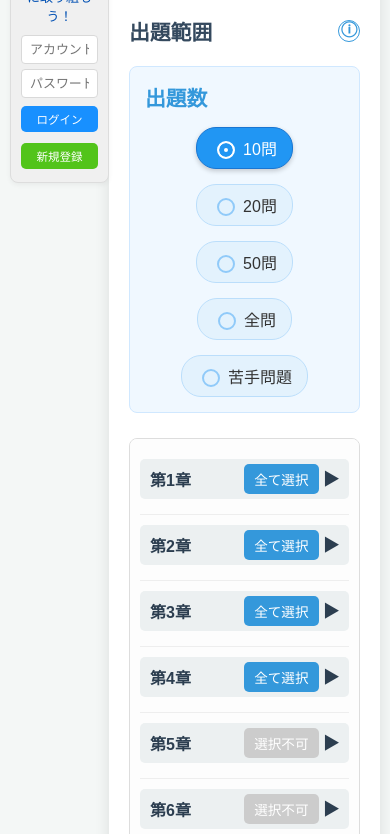
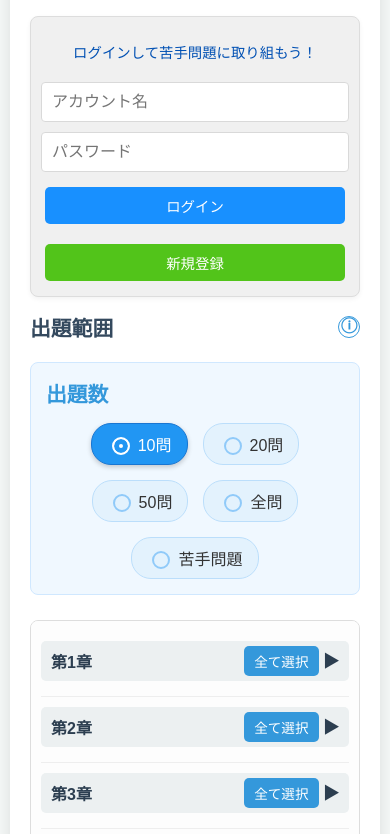
Before and after one commit to Boni8WH/WHQA, a plain HTML site: page index.html in a window 390 px wide. Shown: the part 85-919 px from the top of the page. Drawn offline with Linux system fonts and the light colour scheme.

Commit message:
Add files via upload

```diff
--- a/index.html
+++ b/index.html
@@ -8,6 +8,13 @@
     <link rel="stylesheet" href="style.css">
 </head>
 <body>
+    <div class="container">
+        <header>
+            <h1>世界史単語帳</h1>
+            <button id="backToSelectionFromCardButton" class="secondary-button header-back-button hidden">範囲選択に戻る</button>
+        </header>
+
+        <section class="selection-area">
             <section id="authSection" class="auth-section">
                 <div id="loggedInUserArea" class="logged-in-user-area hidden">
                     <p>ようこそ、<span id="loggedInUsername"></span>さん！</p>
@@ -22,13 +29,6 @@
                 </div>
             </section>
 
-    <div class="container">
-        <header>
-            <h1>世界史単語帳</h1>
-            <button id="backToSelectionFromCardButton" class="secondary-button header-back-button hidden">範囲選択に戻る</button>
-        </header>
-
-        <section class="selection-area">
             <h2>
                 出題範囲
                 <span id="infoIcon" class="info-icon">ⓘ</span>
@@ -66,7 +66,7 @@
             <div class="chapters-container">
             </div>
             <div class="selection-buttons">
-                <button id="startButton">学習開始</button>
+                <button id="startButton" class="main-action-button">学習開始</button>
                 <button id="resetSelectionButton" class="secondary-button">選択リセット</button>
             </div>
 
--- a/script.js
+++ b/script.js
@@ -56,7 +56,7 @@ const COMMAND_KEY = 'Avignon1309';
 
 
 // 認証関連の要素を取得
-const authSection = document.getElementById('authSection');
+const authSection = document.getElementById('authSection'); // authSectionを改めて取得
 const authMessage = document.getElementById('authMessage');
 const loginRegisterForm = document.getElementById('loginRegisterForm');
 const usernameInput = document.getElementById('usernameInput');
@@ -94,7 +94,7 @@ let lastSelectedQuestionCount = '10';
 // アプリ情報のデータ
 const appInfo = {
     lastUpdated: '2025年6月11日', // 今日の日付を記載
-    updateLog: '初リリース：全19章中、第8章まで実装' // 今回の更新内容を記載
+    updateLog: 'UIデザイン修正と苦手問題機能の改善。' // 今回の更新内容を記載
 };
 
 
@@ -110,7 +110,8 @@ function showSelectionArea() {
     startButton.textContent = '学習開始';
     backToSelectionFromCardButton.classList.add('hidden');
     infoPanel.classList.add('hidden');
-    // authSectionの表示・非表示はupdateAuthUIで制御されるため、ここでは変更しない
+    // ★修正点1: selection-area の時のみ認証セクションを表示★
+    authSection.classList.remove('hidden');
     updateAuthUI(); // 認証UIを更新
 }
 
@@ -122,7 +123,8 @@ function showCardArea() {
     messageText.textContent = '';
     backToSelectionFromCardButton.classList.remove('hidden');
     infoPanel.classList.add('hidden');
-    // authSectionの表示・非表示はupdateAuthUIで制御されるため、ここでは変更しない
+    // ★修正点1: card-area の時は認証セクションを非表示★
+    authSection.classList.add('hidden');
 }
 
 function showQuizResult() {
@@ -132,7 +134,8 @@ function showQuizResult() {
     messageText.classList.remove('hidden');
     backToSelectionFromCardButton.classList.add('hidden');
     infoPanel.classList.add('hidden');
-    // authSectionの表示・非表示はupdateAuthUIで制御されるため、ここでは変更しない
+    // ★修正点1: quizResult の時は認証セクションを非表示★
+    authSection.classList.add('hidden');
 }
 
 // ----------------------------------------------------
@@ -1104,7 +1107,7 @@ function recordCorrectAnswer(word) {
         if (existingIncorrectWord.correctStreak >= 2) {
             currentUser.incorrectWords.splice(existingIncorrectWordIndex, 1);
             messageText.classList.remove('hidden');
-            messageText.textContent = `「${word.question}」を苦手問題から削除しました！`;
+            messageText.textContent = `「克服！苦手問題から削除しました！`;
             messageText.style.color = '#27ae60';
             setTimeout(() => {
                 messageText.classList.add('hidden');
--- a/style.css
+++ b/style.css
@@ -21,7 +21,7 @@ body {
     width: 100%;
     box-sizing: border-box;
     position: relative; /* 他の要素とのz-indexのため */
-    z-index: 1; /* auth-sectionより手前に表示 */
+    z-index: 1;
 }
 
 header {
@@ -52,58 +52,54 @@ header h1 {
 
 
 /* ------------------------------------
-    アカウント認証エリアのスタイル (★ここを大きく変更★)
+    アカウント認証エリアのスタイル (★修正点: position:fixed を削除★)
 ------------------------------------ */
 .auth-section {
-    position: fixed; /* 画面に固定 */
-    top: 10px;
-    right: 10px;
     background-color: #f0f0f0; /* 少し薄めの背景色 */
     border: 1px solid #ddd;
     border-radius: 8px;
-    padding: 8px 12px; /* パディングを小さく */
+    padding: 15px; /* パディングを通常に戻す */
     box-shadow: 0 2px 5px rgba(0,0,0,0.05);
-    z-index: 1000; /* 他のコンテンツの上に表示 */
-    font-size: 0.9em; /* 文字サイズを小さく */
-    max-width: 250px; /* 最大幅を設定 */
-    box-sizing: border-box;
-    text-align: right; /* テキスト右寄せ */
+    margin-bottom: 20px; /* 下にスペースを追加 */
+    text-align: center; /* 中央寄せ */
 }
 
 .auth-message {
     font-size: 0.9em;
     color: #0050b3;
-    margin-bottom: 5px; /* マージンを小さく */
+    margin-bottom: 10px; /* マージンを通常に戻す */
     text-align: center;
 }
 
 .login-register-form {
     display: flex;
     flex-direction: column;
-    gap: 5px; /* 要素間の隙間を小さく */
+    gap: 10px; /* 要素間の隙間を通常に戻す */
     align-items: center;
 }
 
 .login-register-form input[type="text"],
 .login-register-form input[type="password"] {
-    width: 100%; /* 親要素に合わせて調整 */
-    padding: 6px 8px; /* パディングを小さく */
+    width: calc(100% - 20px); /* 幅を調整 */
+    padding: 10px; /* パディングを通常に戻す */
     border: 1px solid #d9d9d9;
     border-radius: 4px;
     box-sizing: border-box;
-    font-size: 0.9em;
+    font-size: 1em; /* 文字サイズを通常に戻す */
+    max-width: 300px; /* 最大幅を設定 */
 }
 
 .auth-button {
     background-color: #1890ff;
     color: white;
     border: none;
-    padding: 6px 12px; /* パディングを小さく */
+    padding: 10px 20px; /* パディングを通常に戻す */
     border-radius: 5px;
     cursor: pointer;
-    font-size: 0.9em; /* 文字サイズを小さく */
-    margin: 3px; /* マージンを小さく */
+    font-size: 1em; /* 文字サイズを通常に戻す */
+    margin: 5px; /* マージンを通常に戻す */
     transition: background-color 0.3s ease;
+    width: auto; /* 幅をコンテンツに合わせる */
 }
 
 .auth-button:hover {
@@ -111,9 +107,8 @@ header h1 {
 }
 
 .small-auth-button {
-    padding: 5px 10px;
-    font-size: 0.8em;
-    width: auto; /* ボタンの幅をコンテンツに合わせる */
+    padding: 8px 15px; /* 小さめのボタンのパディングを調整 */
+    font-size: 0.9em; /* 小さめのボタンのフォントサイズを調整 */
 }
 
 .secondary-auth-button {
@@ -126,12 +121,12 @@ header h1 {
 
 /* ログイン後の表示エリア */
 .logged-in-user-area {
-    font-size: 1em; /* 少し小さめに */
+    font-size: 1em;
     color: #0050b3;
     display: flex; /* 横並びにする */
     align-items: center;
-    gap: 10px; /* アイテム間の隙間 */
-    justify-content: flex-end; /* 右寄せ */
+    gap: 15px; /* アイテム間の隙間 */
+    justify-content: center; /* 中央寄せ */
 }
 
 .logged-in-user-area p {
@@ -684,24 +679,31 @@ p#message {
 
     /* auth-sectionのスマホ対応 */
     .auth-section {
-        position: static; /* 固定解除 */
-        top: auto;
-        right: auto;
-        width: 100%; /* 横幅いっぱい */
-        max-width: none;
-        margin-bottom: 10px; /* 下にスペース */
-        text-align: center;
         padding: 10px;
-    }
-    .logged-in-user-area {
-        justify-content: center; /* 中央寄せ */
-    }
-    .login-register-form {
-        width: 100%;
-        max-width: 300px; /* フォームの最大幅 */
-        margin: 0 auto; /* 中央寄せ */
+        margin-bottom: 15px;
     }
 
+    .logged-in-user-area {
+        flex-direction: column; /* スマホでは縦並び */
+        gap: 5px;
+        text-align: center;
+    }
+
+    .login-register-form {
+        max-width: none; /* スマホでは最大幅解除 */
+    }
+
+    .login-register-form input[type="text"],
+    .login-register-form input[type="password"] {
+        width: 100%;
+        max-width: none;
+    }
+
+    .auth-button {
+        width: auto; /* ボタンの幅をコンテンツに合わせる */
+        font-size: 0.9em; /* 少し小さめに */
+        padding: 8px 15px;
+    }
 
     header h1 {
         font-size: 1.8em;
```
Also changed, not shown: words.csv. Lines whose indentation alone changed are shown as unchanged.
